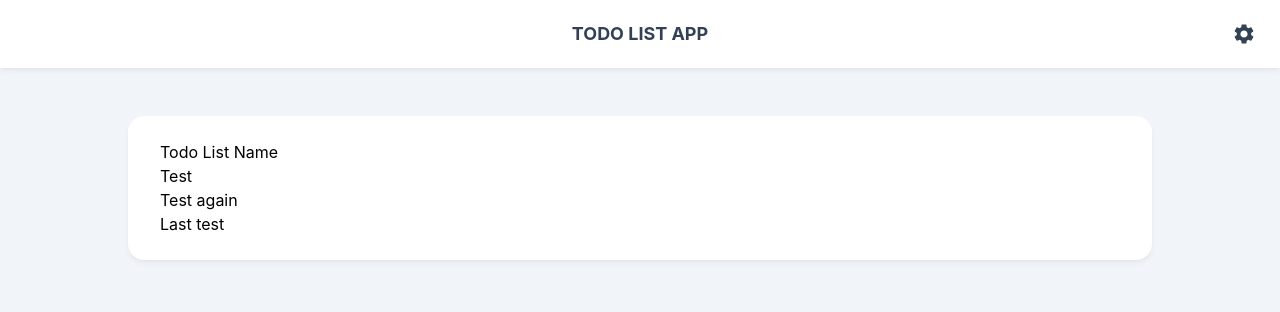
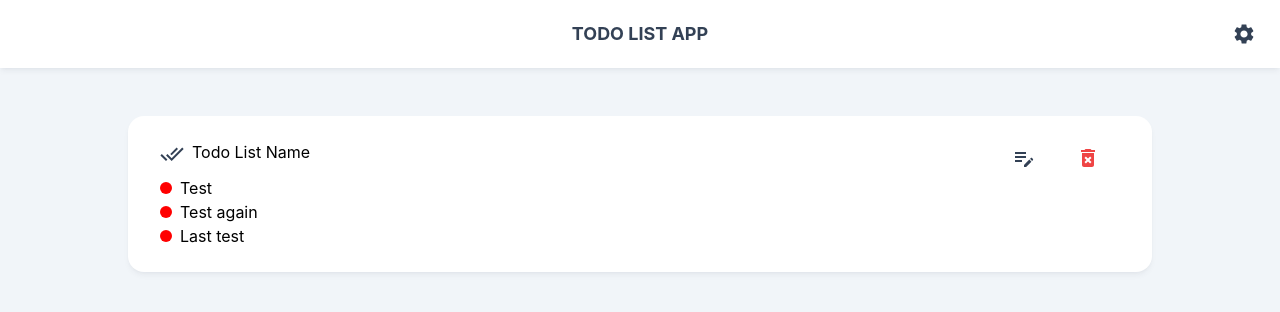
Before and after one commit to kutzborski-dev/todo-list, a React (Create React App) app: page / in a window 1280 px wide. Shown: the top 312 px of the page. Built offline with nearby package versions, Linux system fonts and the light colour scheme.

Commit message:
(#2) Add basic further styling and action buttons (e.g. delete/edit)

```diff
--- a/src/pages/Todo/components/TodoItem.tsx
+++ b/src/pages/Todo/components/TodoItem.tsx
@@ -1,6 +1,9 @@
 function TodoItem({todo}: {todo: any}) {
     return (
-        <li>{todo.label}</li>
+        <li>
+            <span className="w-3 h-3 bg-[#ff0000] inline-block mr-2 rounded-full"></span>
+            {todo.label}
+        </li>
     )
 }
 
--- a/src/pages/Todo/components/TodoList.tsx
+++ b/src/pages/Todo/components/TodoList.tsx
@@ -1,9 +1,27 @@
+import { Button } from "@mui/material";
 import TodoItem from "./TodoItem";
+import { DoneAll as DoneAllIcon, DeleteForever as DeleteForeverIcon, EditNote as EditNoteIcon } from '@mui/icons-material';
 
 function TodoList({todos}: {todos: Array<object>}) {
     return (
         <div id="todo-list-container">
-            <h3>Todo List Name</h3>
+            <div id="todo-list-header" className="flex">
+                <div className="flex flex-1">
+                    <div className="mr-2">
+                        <DoneAllIcon fontSize="medium" className="text-slate-700" />
+                    </div>
+                    <h3>Todo List Name</h3>
+                </div>
+                <div>
+                    <Button variant="text">
+                        <EditNoteIcon fontSize="medium" className="text-slate-700" />
+                    </Button>
+
+                    <Button variant="text">
+                        <DeleteForeverIcon fontSize="medium" className="text-red-500" />
+                    </Button>
+                </div>
+            </div>
 
             <ul id="todo-list">
                 {todos.map(todo => <TodoItem todo={todo} />)}
```
